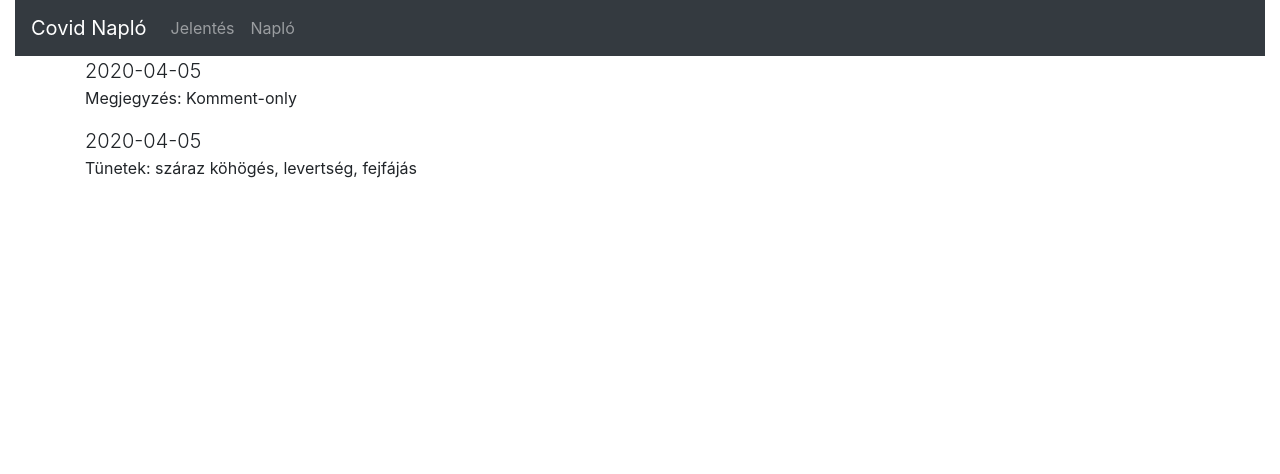
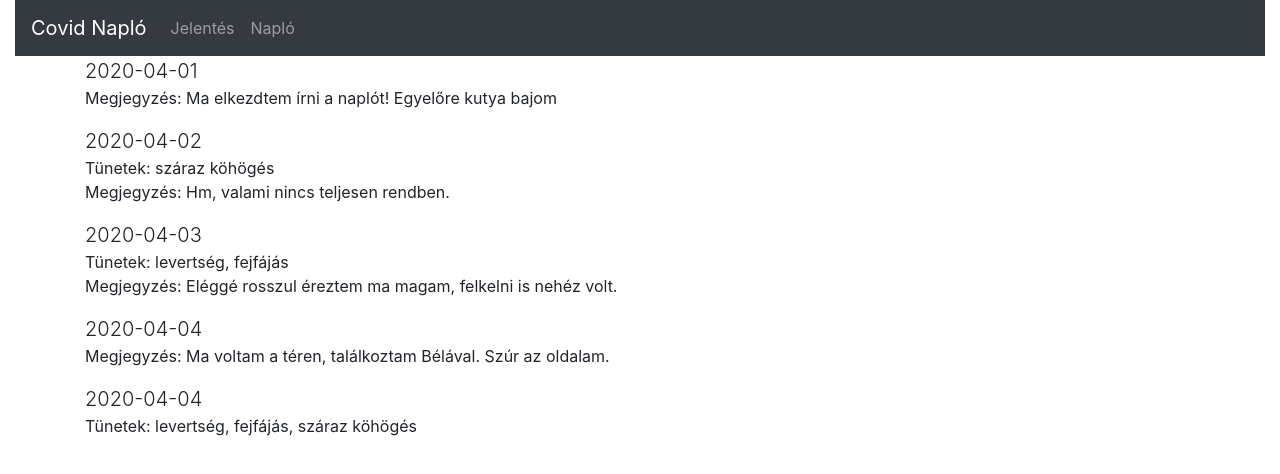
Before and after one commit to vhermecz/covid-diary, an Angular app in the folder frontend/: page /log in a window 1280 px wide. Shown: the top 474 px of the page. Built offline with nearby package versions, Linux system fonts and the light colour scheme.

Commit message:
Add some more example data

```diff
--- a/frontend/src/app/report-log/report-log.component.ts
+++ b/frontend/src/app/report-log/report-log.component.ts
@@ -10,12 +10,24 @@ import { Report } from '../report';
 export class ReportLogComponent implements OnInit {
 
   reports: Report[] = [{
-    date: { year: 2020, month: 4, day: 5 },
+    date: { year: 2020, month: 4, day: 1 },
     symptoms: [],
-    comments: "Komment-only"
+    comments: "Ma elkezdtem írni a naplót! Egyelőre kutya bajom"
   }, {
-    date: { year: 2020, month: 4, day: 5 },
-    symptoms: ["dry-cough", "fatigue", "headache"],
+    date: { year: 2020, month: 4, day: 2 },
+    symptoms: ["dry-cough"],
+    comments: "Hm, valami nincs teljesen rendben."
+  }, {
+    date: { year: 2020, month: 4, day: 3 },
+    symptoms: ["fatigue", "headache"],
+    comments: "Eléggé rosszul éreztem ma magam, felkelni is nehéz volt."
+  }, {
+    date: { year: 2020, month: 4, day: 4 },
+    symptoms: [],
+    comments: "Ma voltam a téren, találkoztam Bélával. Szúr az oldalam."
+  }, {
+    date: { year: 2020, month: 4, day: 4 },
+    symptoms: ["fatigue", "headache", "dry-cough"],
     comments: ""
   }];
 
```
